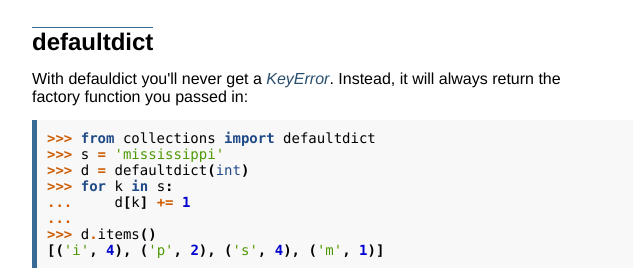
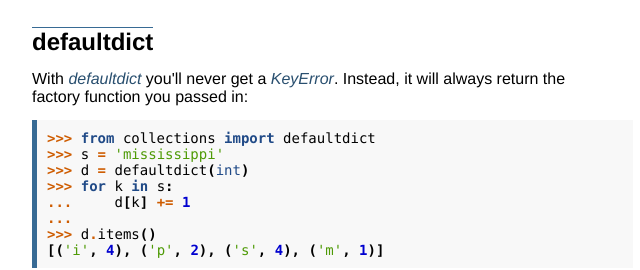
Before and after one commit to mstrcnvs/python-cool-stuff, a website: page index.html in a window 1280 px wide. Shown: the part 915-1185 px from the top of the page, 32-672 px from the left. Drawn offline with Linux system fonts and the light colour scheme.

Commit message:
Correcting a typo

```diff
--- a/index.html
+++ b/index.html
@@ -34,7 +34,7 @@
 
 		<article id="defaultdict">
 			<h2><a href="#defaultdict">defaultdict</a></h2>
-			<p>With defauldict you'll never get a <em>KeyError</em>. Instead, it will always return the factory function you passed in:</p>
+			<p>With <em>defaultdict</em> you'll never get a <em>KeyError</em>. Instead, it will always return the factory function you passed in:</p>
 <code class="highlight"><pre><span class="o">&gt;&gt;&gt;</span> <span class="kn">from</span> <span class="nn">collections</span> <span class="kn">import</span> <span class="n">defaultdict</span>
 <span class="o">&gt;&gt;&gt;</span> <span class="n">s</span> <span class="o">=</span> <span class="s">&#39;mississippi&#39;</span>
 <span class="o">&gt;&gt;&gt;</span> <span class="n">d</span> <span class="o">=</span> <span class="n">defaultdict</span><span class="p">(</span><span class="nb">int</span><span class="p">)</span>
```
